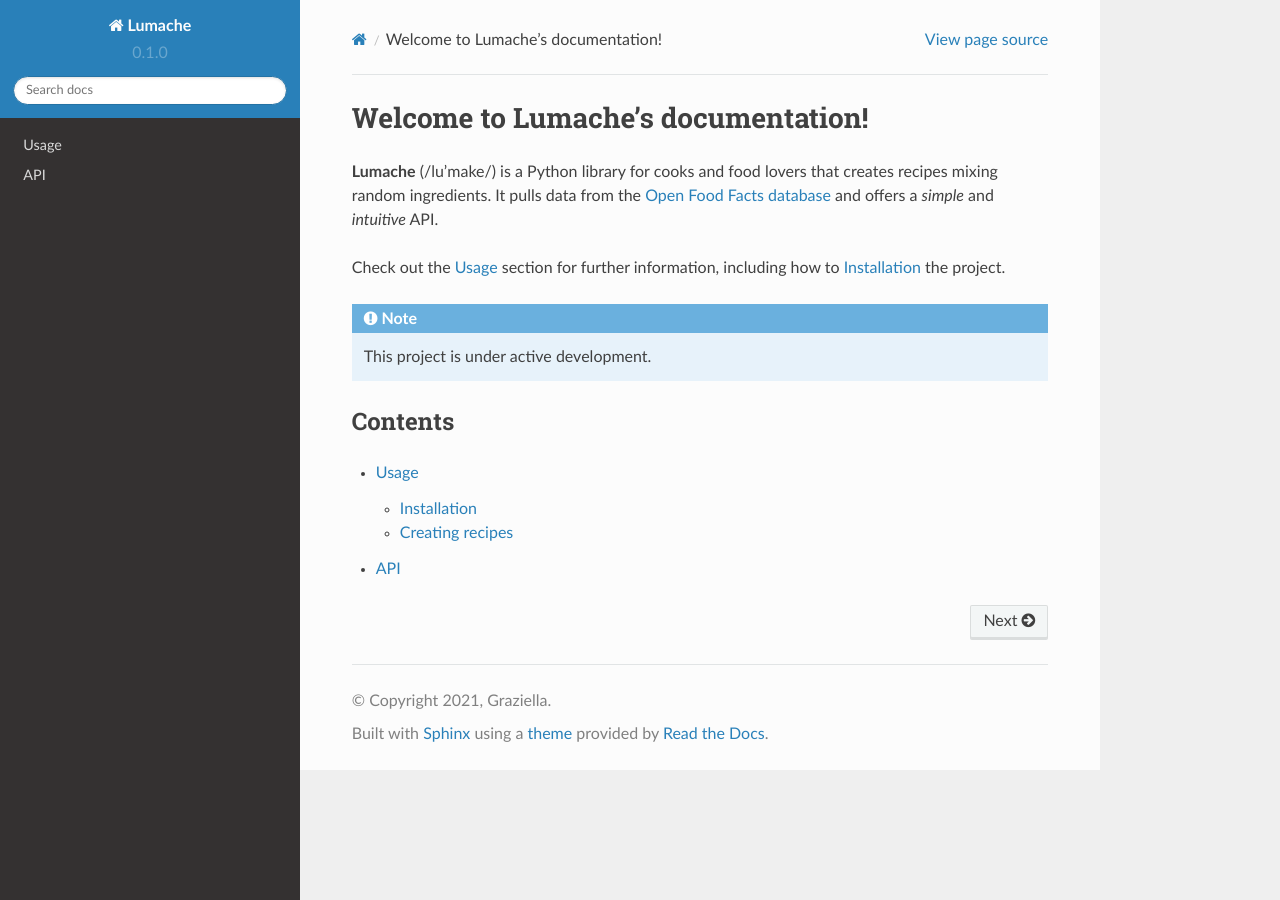
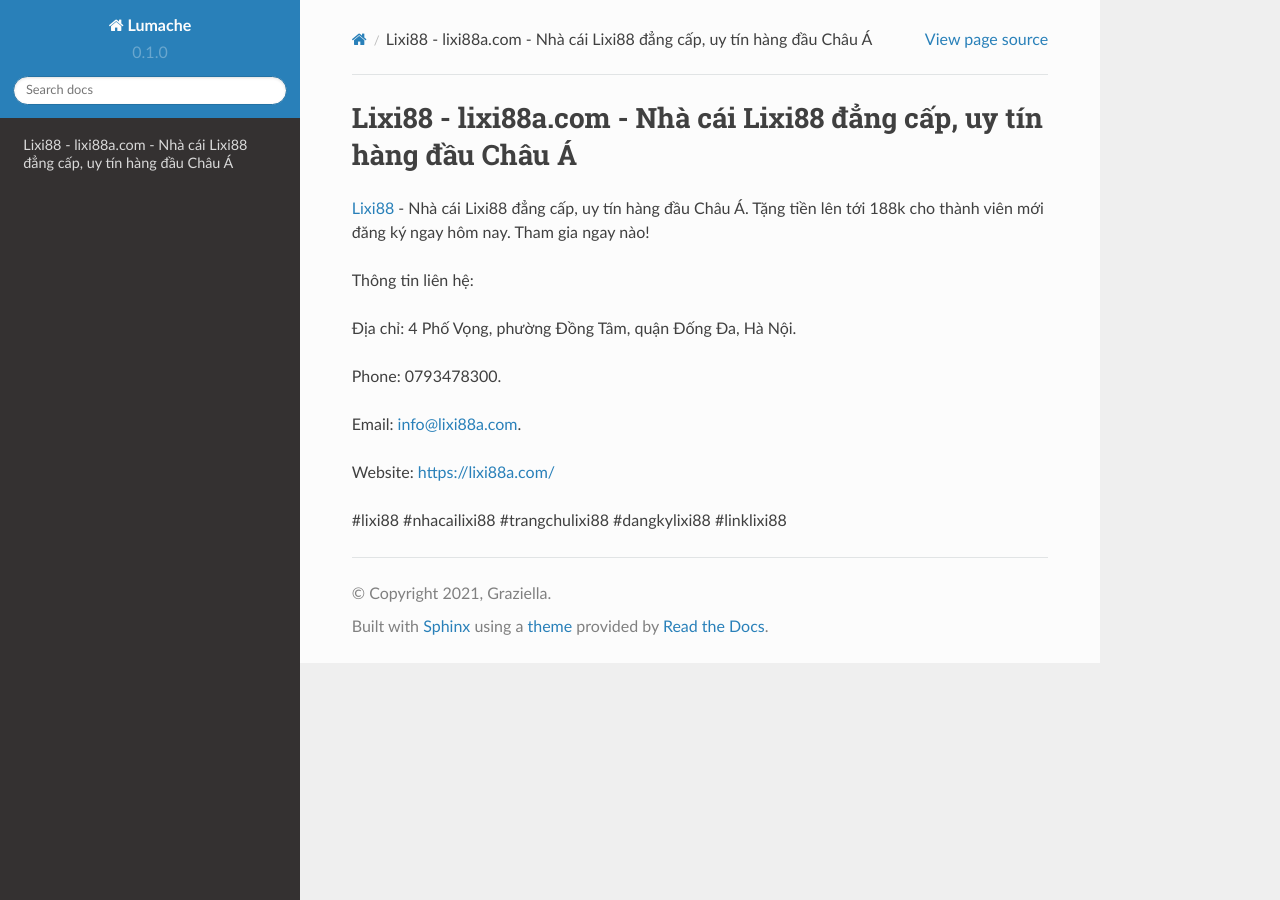
Before and after one commit to luongchanvien962/lixi88a, a Sphinx documentation site: the page built from docs/source/index.rst, in a window 1280 px wide. Built offline with Sphinx 7.4.7 and the Read the Docs theme 2.0.0, drawn with Linux system fonts in a browser that asks for light colours.

Commit message:
Update index.rst

```diff
--- a/docs/source/index.rst
+++ b/docs/source/index.rst
@@ -1,22 +1,16 @@
-Welcome to Lumache's documentation!
+Lixi88 - lixi88a.com - Nhà cái Lixi88 đẳng cấp, uy tín hàng đầu Châu Á
 ===================================
 
-**Lumache** (/lu'make/) is a Python library for cooks and food lovers
-that creates recipes mixing random ingredients.
-It pulls data from the `Open Food Facts database <https://world.openfoodfacts.org/>`_
-and offers a *simple* and *intuitive* API.
+`Lixi88 <https://lixi88a.com/>`_ - Nhà cái Lixi88 đẳng cấp, uy tín hàng đầu Châu Á. Tặng tiền lên tới 188k cho thành viên mới đăng ký ngay hôm nay. Tham gia ngay nào!
 
-Check out the :doc:`usage` section for further information, including
-how to :ref:`installation` the project.
+Thông tin liên hệ:
 
-.. note::
+Địa chỉ: 4 Phố Vọng, phường Đồng Tâm, quận Đống Đa, Hà Nội.
 
-   This project is under active development.
+Phone: 0793478300.
 
-Contents
---------
+Email: info@lixi88a.com.
 
-.. toctree::
+Website: https://lixi88a.com/
 
-   usage
-   api
+#lixi88 #nhacailixi88 #trangchulixi88 #dangkylixi88 #linklixi88
```
